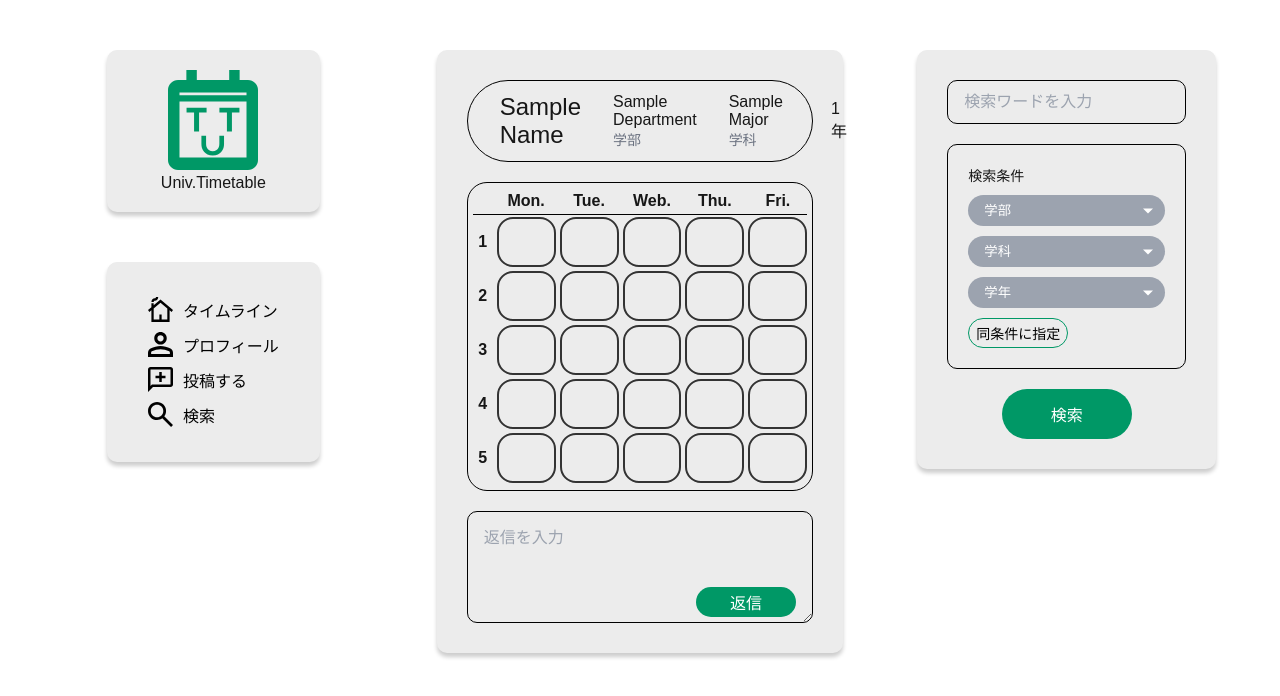
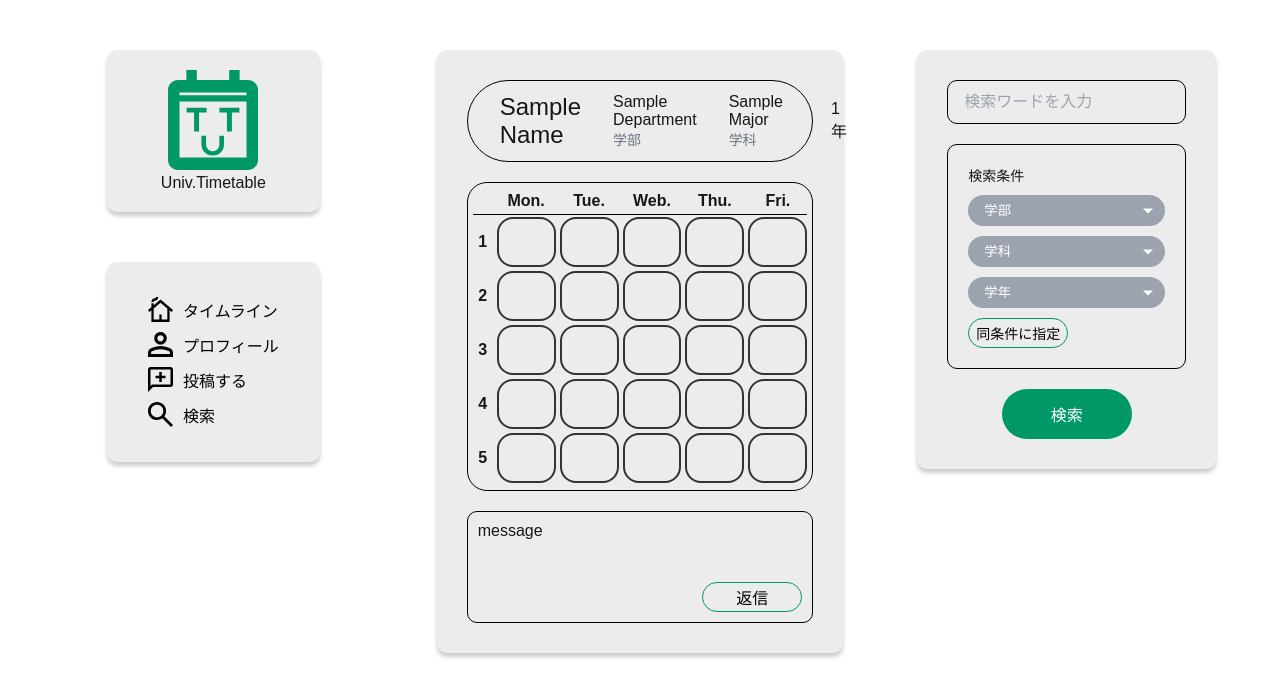
Before and after one commit to Shiluco/UniTimetable, a Next.js app in the folder frontend/: page /home in a window 1280 px wide. Shown: the top 696 px of the page. Built offline with nearby package versions, Linux system fonts and the light colour scheme.

Commit message:
fix: postItemを修正

```diff
--- a/frontend/src/app/(with-auth)/home/page.tsx
+++ b/frontend/src/app/(with-auth)/home/page.tsx
@@ -14,7 +14,7 @@ export default function HomePage() {
         <NavMenu />
       </div>
       <div className={`${styles.gridItem} ${styles.scrollable}`}>
-        <PostItem schedules={[]} name="Sample Name" department="Sample Department" major="Sample Major" year={1} className={styles.timeline_postItem} />
+        <PostItem schedules={[]} name="Sample Name" department="Sample Department" major="Sample Major" year={1} className={styles.timeline_postItem} comment="message" />
       </div>
       <div className={styles.gridItem}>
         <SearchBox departmentOptions={[]} majorOptions={[]} yearOptions={[]} />
--- a/frontend/src/app/components/postItem/postItem.tsx
+++ b/frontend/src/app/components/postItem/postItem.tsx
@@ -2,7 +2,8 @@ import { Schedule } from "@/types/timetables";
 import "@/style/postItem.scss";
 import { UserInfo } from "@/app/components/common/userInfo/userInfo";
 import { Timetable } from "@/app/components/timetable/timetable";
-import { TextWithButton } from "@/app/components/textWithButton/textWithButton";
+import { Text } from "@/app/components/common/text/text";
+import { Button } from "@/app/components/common/button/button";
 
 interface PostItemProps {
   schedules: Schedule[];
@@ -10,15 +11,19 @@ interface PostItemProps {
   department: string;
   major: string;
   year: number;
+  comment: string;
   className?: string;
 }
 
-export const PostItem = ({ schedules, name, department, major, year, className }: PostItemProps) => {
+export const PostItem = ({ schedules, name, department, major, year, className, comment }: PostItemProps) => {
   return (
     <div className={`postItem ${className}`}>
       <UserInfo name={name} department={department} major={major} year={year} className="mb-20" />
       <Timetable schedules={schedules} className="mb-20" />
-      <TextWithButton label="返信" placeholder="返信を入力" className="w-100" />
+      <div className="comment">
+        <Text>{comment}</Text>
+        <Button label="返信" reverse={true} type="minimal" className="comment-button" />
+      </div>
     </div>
   );
 };
--- a/frontend/src/style/postItem.scss
+++ b/frontend/src/style/postItem.scss
@@ -15,3 +15,19 @@
 .w-100 {
   width: 100%;
 }
+
+.comment {
+  padding: 10px;
+  height: 7rem;
+  background: var.$common-background-color;
+  border-radius: 10px;
+  border: 1px solid #000;
+  margin-top: 10px;
+  position: relative;
+
+  &-button {
+    position: absolute;
+    right: 10px;
+    bottom: 10px;
+  }
+}
```
